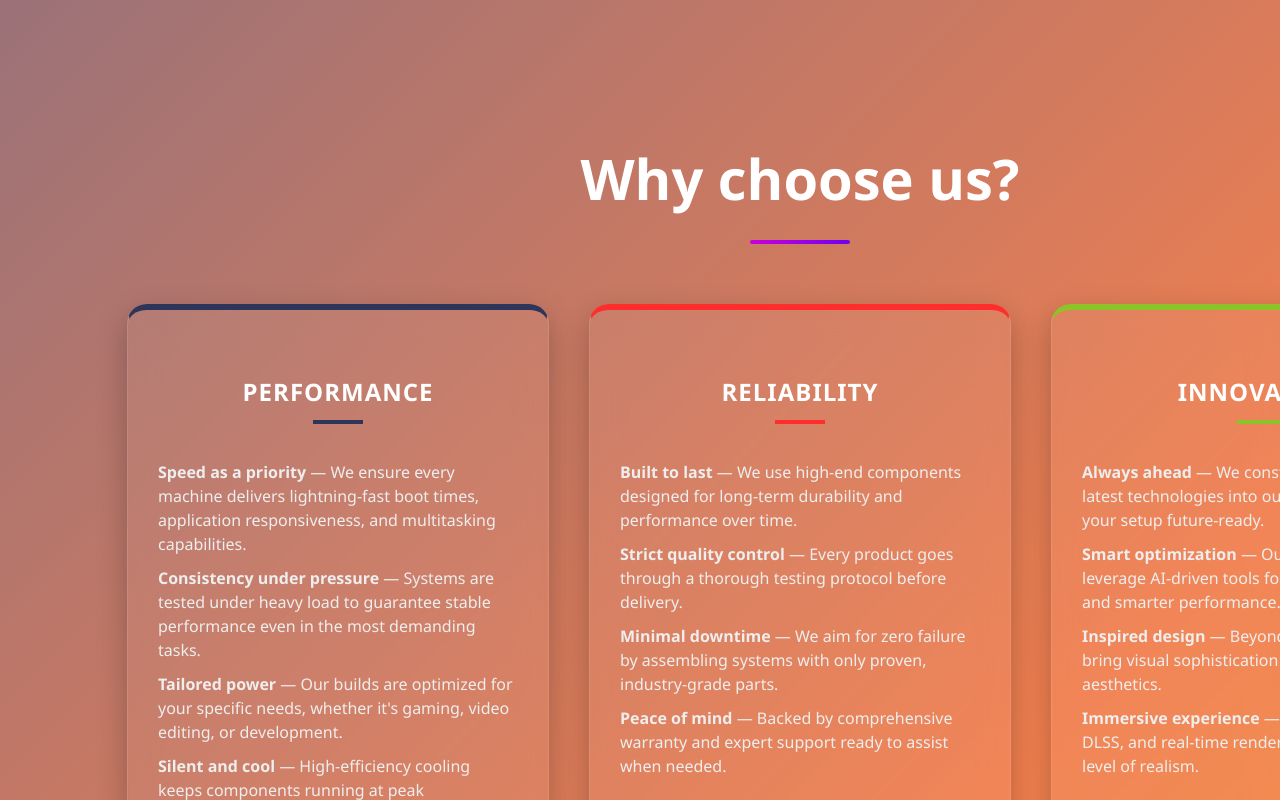
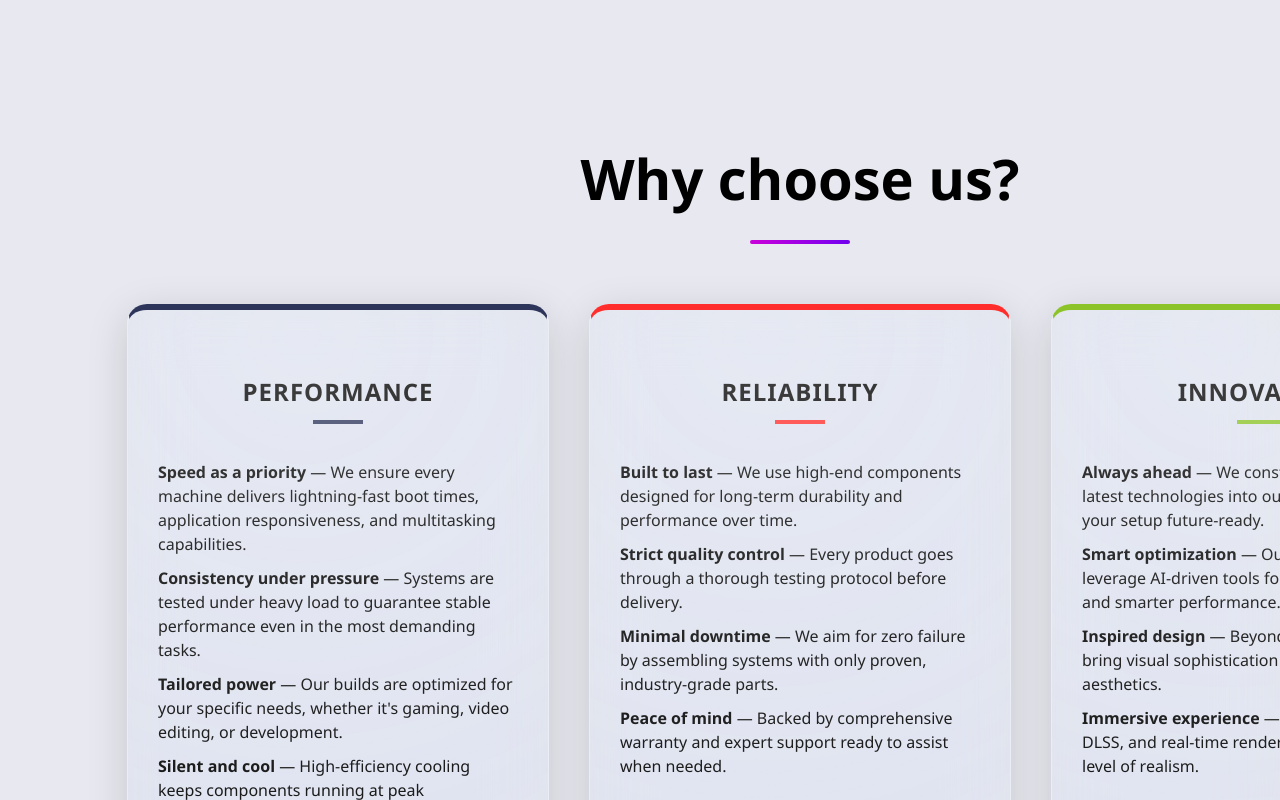
Before and after one commit to blaugrinder/Fleepin, a React (Vite) app: page / in a window 1280 px wide. Shown: the part 880-1680 px from the top of the page. Built offline with nearby package versions, Linux system fonts and the light colour scheme.

Commit message:
Revamp WhyChooseUs section styling
Updated the WhyChooseUs.css to use a lighter background, dark text, and enhanced value card visuals with a liquid glass effect and improved hover states. These changes modernize the section's appearance and improve readability.

```diff
--- a/src/styles/WhyChooseUs.css
+++ b/src/styles/WhyChooseUs.css
@@ -1,6 +1,6 @@
 .why-choose-us {
   padding: 100px 60px;
-  background: linear-gradient(-45deg, #F7B313, #F17F4F,#6E6B8E, #1C486C, #262C4B);
+  background-color: #E8E9F0;
   background-size: 400% 400%;
   animation: gradientBG 15s ease infinite;
   text-align: center;
@@ -20,7 +20,7 @@
   font-size: 3.5rem;
   font-weight: 700;
   margin-bottom: 20px;
-  color: #fff;
+  color: #000000;
   position: relative;
   z-index: 1;
 }
@@ -54,8 +54,6 @@
   }
 }
 
-
-
 .values-container {
   display: flex;
   justify-content: center;
@@ -65,12 +63,9 @@
 }
 
 .value-card {
-  background: rgba(255, 255, 255, 0.05);
+  position: relative;
+  background: rgba(195, 208, 219, 0.274);
   border-radius: 20px;
-  box-shadow: 0 12px 30px rgba(0, 0, 0, 0.25);
-  backdrop-filter: blur(15px);
-  -webkit-backdrop-filter: blur(15px);
-  border: 1px solid rgba(255, 255, 255, 0.1);
   padding: 40px 30px;
   flex: 1;
   min-width: 280px;
@@ -78,12 +73,48 @@
   display: flex;
   flex-direction: column;
   align-items: center;
-  transition: transform 0.3s ease;
+  backdrop-filter: blur(30px) saturate(200%);
+  -webkit-backdrop-filter: blur(30px) saturate(200%);
+  border: 1px solid rgba(255, 255, 255, 0.4);
+  box-shadow: 0 10px 40px rgba(0, 0, 0, 0.15);
+  transition: transform 0.3s ease, box-shadow 0.3s ease;
+  overflow: hidden;
 }
 
 .value-card:hover {
-  transform: translateY(-12px) scale(1.02) rotateZ(-1deg);
-  box-shadow: 0 20px 50px rgba(0, 0, 0, 0);
+  transform: translateY(-10px) scale(1.03);
+  box-shadow: 0 20px 50px rgba(0, 0, 0, 0.25);
+}
+
+.value-card::before {
+  content: "";
+  position: absolute;
+  top: -50%;
+  left: -50%;
+  width: 200%;
+  height: 200%;
+
+  background: radial-gradient(
+    circle at 30% 30%,
+    rgba(255, 255, 255, 0.25),
+    transparent 70%
+  );
+
+  transform: rotate(25deg);
+  animation: liquid-glass 6s infinite linear;
+  pointer-events: none;
+}
+
+@keyframes liquid-glass {
+  0% {
+    transform: rotate(25deg) translate(0, 0);
+  }
+  50% {
+    transform: rotate(25deg) translate(20px, -20px);
+  }
+  100% {
+    transform: rotate(25deg) translate(0, 0);
+  }
 }
 
 .value-title {
@@ -91,7 +122,7 @@
   font-weight: bold;
   letter-spacing: 1px;
   margin-bottom: 10px;
-  color: #fff;
+  color: #000000;
 }
 
 .underline-ultra,
@@ -123,7 +154,7 @@
 .value-list li {
   font-size: 1rem;
   margin-bottom: 10px;
-  color: #eee;
+  color: #000000;
 }
 
 .value-logo {
```
